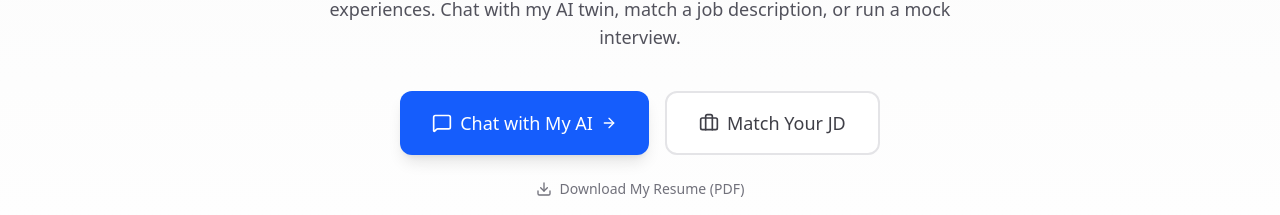
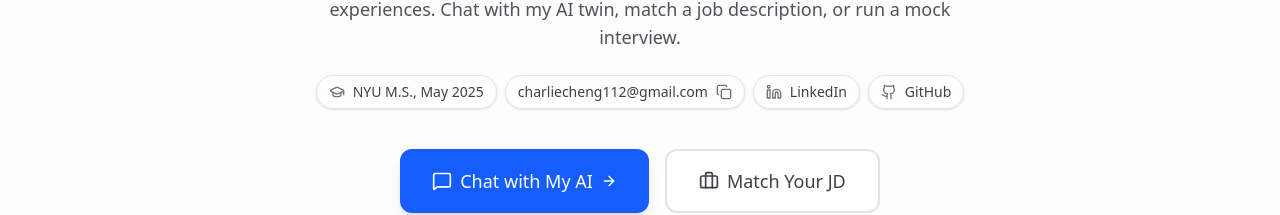
Before and after one commit to Oak112/chengai, a Next.js app: page / in a window 1280 px wide. Shown: the part 406-621 px from the top of the page. Built offline with nearby package versions, Linux system fonts and the light colour scheme; no server answers.

Commit message:
Home: add prominent contact info

```diff
--- a/src/app/page.tsx
+++ b/src/app/page.tsx
@@ -1,6 +1,7 @@
 import { MessageSquare, Briefcase, ArrowRight, Code, FileText, Download, Building2 } from "lucide-react";
 import ResumeDownloadLink from "@/components/ResumeDownloadLink";
 import TrackedLink from "@/components/TrackedLink";
+import HeroIdentityBar from "@/components/HeroIdentityBar";
 
 export default function Home() {
   return (
@@ -25,6 +26,8 @@ export default function Home() {
               Full-stack developer building evidence-first AI products and polished web experiences.
               Chat with my AI twin, match a job description, or run a mock interview.
             </p>
+
+            <HeroIdentityBar />
 
             {/* CTA Buttons */}
             <div className="mt-10 flex flex-col gap-4 sm:flex-row sm:justify-center">
--- /dev/null
+++ b/src/components/HeroIdentityBar.tsx
@@ -0,0 +1,100 @@
+'use client';
+
+import { useCallback, useEffect, useState } from 'react';
+import { Check, Copy, Github, GraduationCap, Linkedin } from 'lucide-react';
+import TrackedLink from '@/components/TrackedLink';
+import { trackEvent } from '@/lib/analytics';
+
+const EMAIL = 'charliecheng112@gmail.com';
+const GITHUB_URL = 'https://github.com/Oak112';
+const LINKEDIN_URL = 'https://www.linkedin.com/in/charlie-tianle-cheng-6147a4325';
+
+async function copyToClipboard(text: string): Promise<boolean> {
+  try {
+    await navigator.clipboard.writeText(text);
+    return true;
+  } catch {
+    // fall through
+  }
+
+  try {
+    const textarea = document.createElement('textarea');
+    textarea.value = text;
+    textarea.style.position = 'fixed';
+    textarea.style.left = '-9999px';
+    textarea.style.top = '-9999px';
+    document.body.appendChild(textarea);
+    textarea.focus();
+    textarea.select();
+    const ok = document.execCommand('copy');
+    document.body.removeChild(textarea);
+    return ok;
+  } catch {
+    return false;
+  }
+}
+
+export default function HeroIdentityBar() {
+  const [copied, setCopied] = useState(false);
+
+  useEffect(() => {
+    if (!copied) return;
+    const t = window.setTimeout(() => setCopied(false), 1400);
+    return () => window.clearTimeout(t);
+  }, [copied]);
+
+  const onCopyEmail = useCallback(async () => {
+    trackEvent('copy_email', { page: 'home' });
+    const ok = await copyToClipboard(EMAIL);
+    setCopied(ok);
+  }, []);
+
+  return (
+    <div className="mx-auto mt-6 max-w-2xl">
+      <div className="flex flex-wrap items-center justify-center gap-2">
+        <span className="inline-flex items-center gap-2 rounded-full border border-zinc-200 bg-white/70 px-3 py-1.5 text-sm font-medium text-zinc-700 shadow-sm dark:border-zinc-800 dark:bg-zinc-950/50 dark:text-zinc-200">
+          <GraduationCap className="h-4 w-4 text-zinc-500 dark:text-zinc-400" />
+          NYU M.S., May 2025
+        </span>
+
+        <button
+          type="button"
+          onClick={onCopyEmail}
+          className="inline-flex items-center gap-2 rounded-full border border-zinc-200 bg-white/70 px-3 py-1.5 text-sm font-medium text-zinc-700 shadow-sm transition-colors hover:bg-white dark:border-zinc-800 dark:bg-zinc-950/50 dark:text-zinc-200 dark:hover:bg-zinc-950"
+          aria-label="Copy email"
+        >
+          <span className="select-all">{EMAIL}</span>
+          {copied ? (
+            <Check className="h-4 w-4 text-emerald-600" />
+          ) : (
+            <Copy className="h-4 w-4 text-zinc-500 dark:text-zinc-400" />
+          )}
+        </button>
+
+        <TrackedLink
+          href={LINKEDIN_URL}
+          target="_blank"
+          rel="noopener noreferrer"
+          event="contact_click"
+          meta={{ page: 'home', target: 'linkedin' }}
+          className="inline-flex items-center gap-2 rounded-full border border-zinc-200 bg-white/70 px-3 py-1.5 text-sm font-medium text-zinc-700 shadow-sm transition-colors hover:bg-white dark:border-zinc-800 dark:bg-zinc-950/50 dark:text-zinc-200 dark:hover:bg-zinc-950"
+        >
+          <Linkedin className="h-4 w-4 text-zinc-500 dark:text-zinc-400" />
+          LinkedIn
+        </TrackedLink>
+
+        <TrackedLink
+          href={GITHUB_URL}
+          target="_blank"
+          rel="noopener noreferrer"
+          event="contact_click"
+          meta={{ page: 'home', target: 'github' }}
+          className="inline-flex items-center gap-2 rounded-full border border-zinc-200 bg-white/70 px-3 py-1.5 text-sm font-medium text-zinc-700 shadow-sm transition-colors hover:bg-white dark:border-zinc-800 dark:bg-zinc-950/50 dark:text-zinc-200 dark:hover:bg-zinc-950"
+        >
+          <Github className="h-4 w-4 text-zinc-500 dark:text-zinc-400" />
+          GitHub
+        </TrackedLink>
+      </div>
+    </div>
+  );
+}
```
